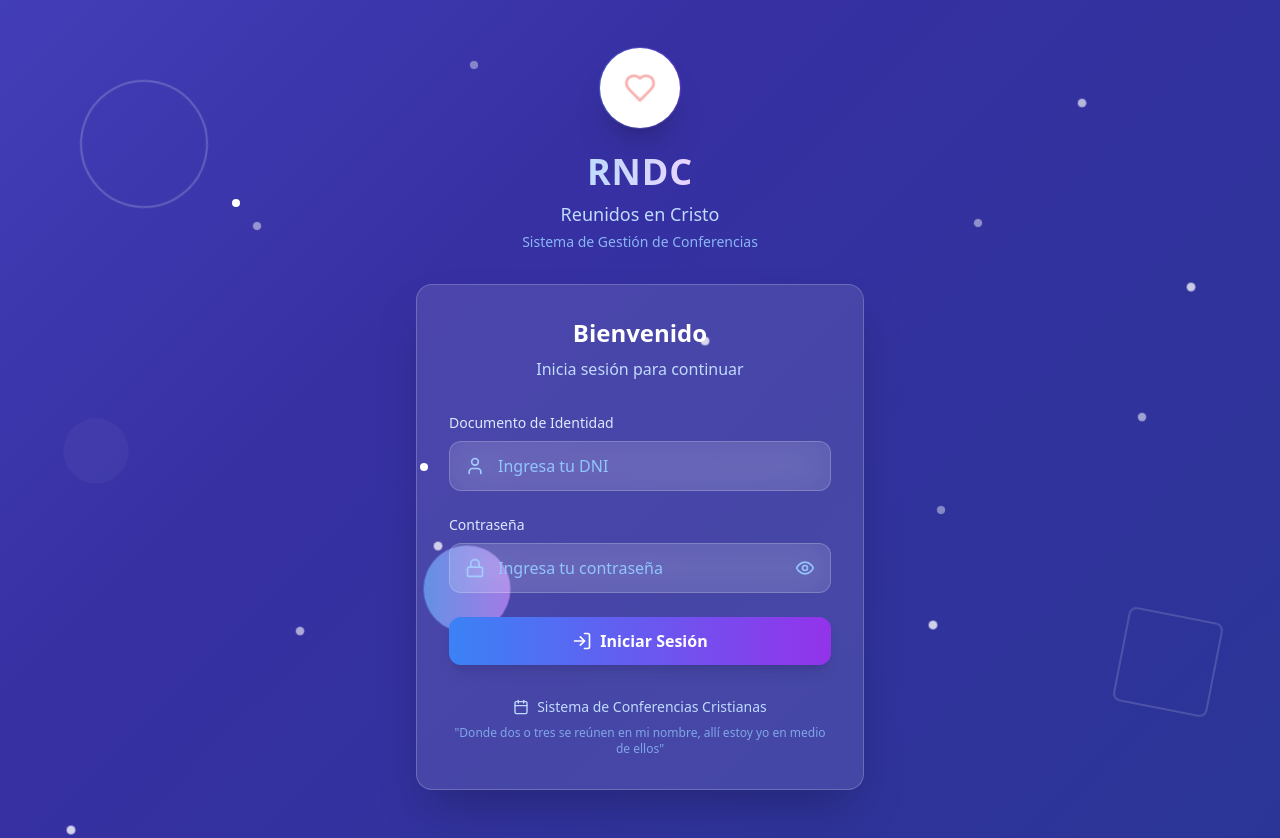
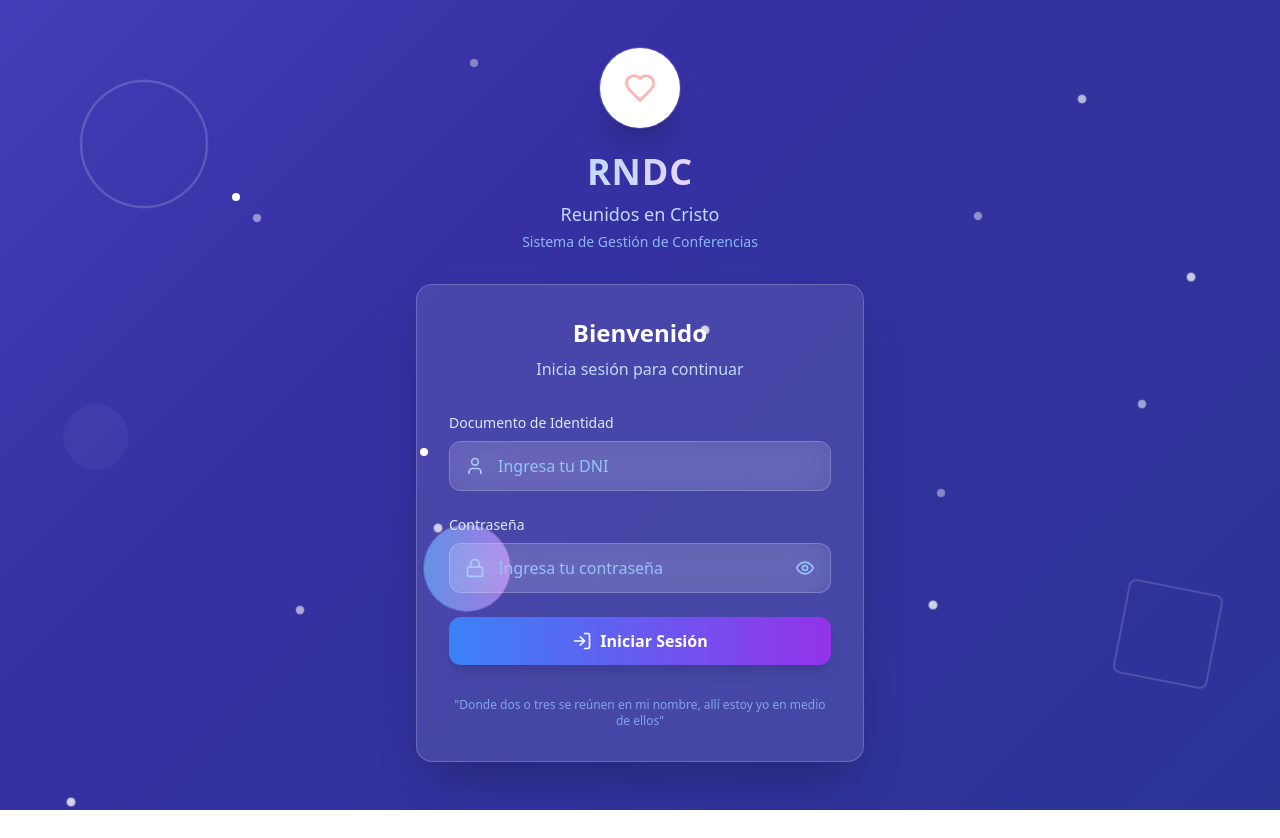
Before and after one commit to Josue616/ConferenciaFront, a React (Vite) app: page / in a window 1280 px wide. After the commit the page ends 810 px from the top, so only its background shows below. Built offline with nearby package versions, Linux system fonts and the light colour scheme; no server answers.

Commit message:
Update LoginForm.tsx

```diff
--- a/src/components/auth/LoginForm.tsx
+++ b/src/components/auth/LoginForm.tsx
@@ -272,10 +272,6 @@ export const LoginForm: React.FC = () => {
 
                 {/* Footer */}
                 <div className="mt-8 text-center">
-                  <div className="flex items-center justify-center space-x-2 text-blue-200 text-sm mb-2">
-                    <Calendar className="w-4 h-4" />
-                    <span>Sistema de Conferencias Cristianas</span>
-                  </div>
                   <p className="text-blue-300 text-xs opacity-75">
                     "Donde dos o tres se reúnen en mi nombre, allí estoy yo en medio de ellos"
                   </p>
```
